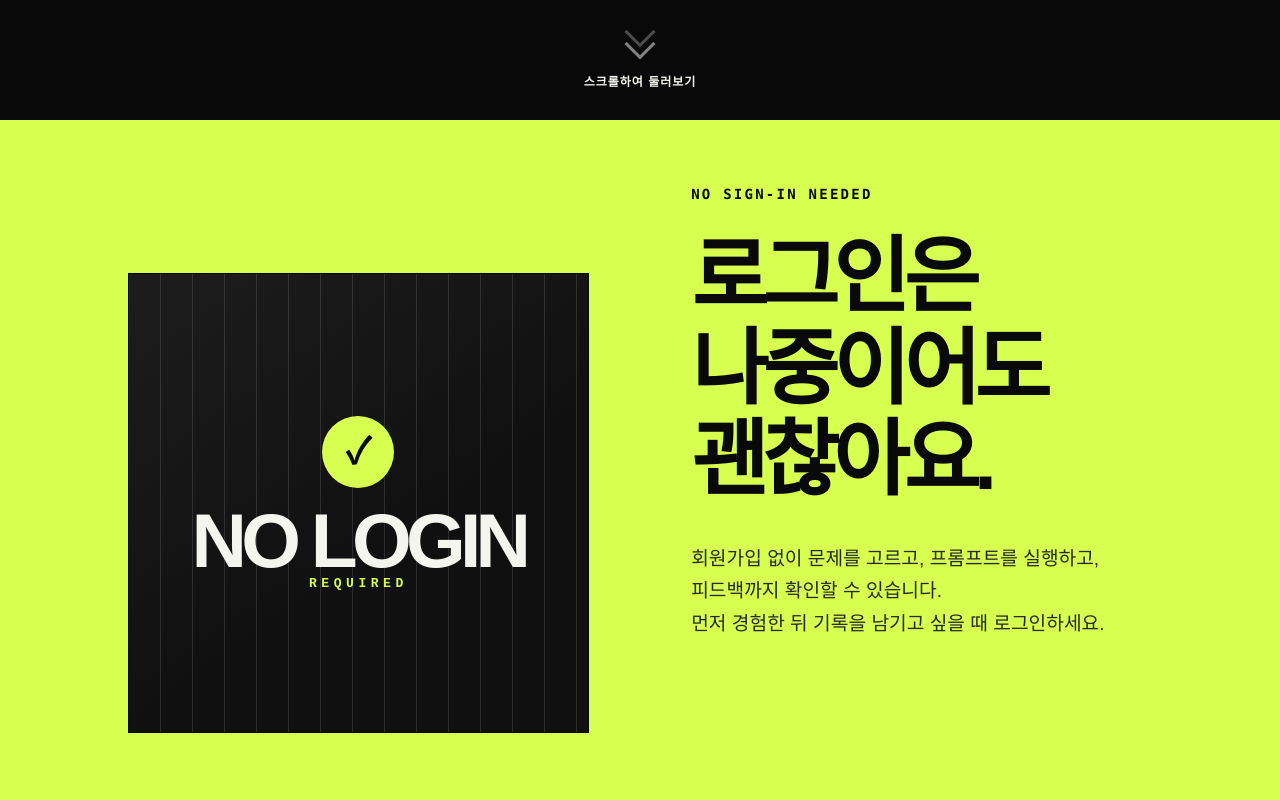
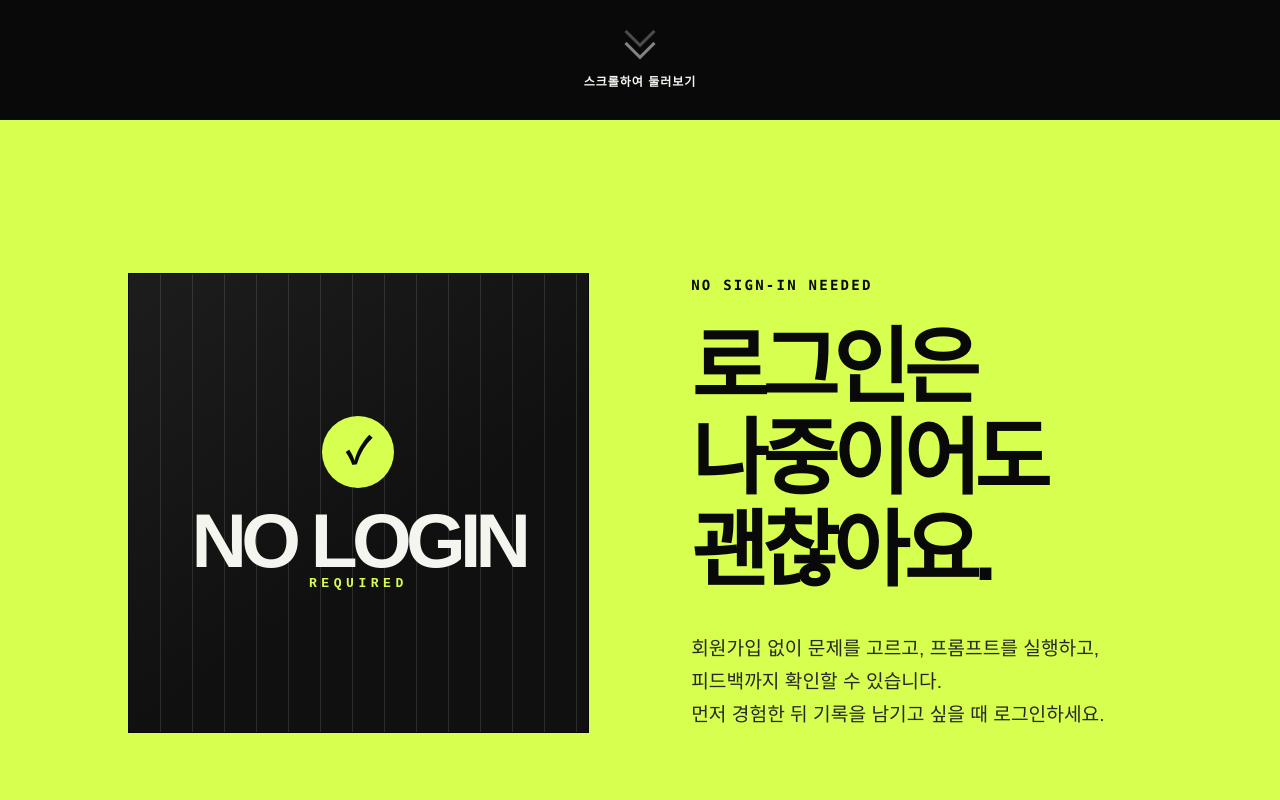
Before and after one commit to ddingorang/itsourprompt, a React (Vite) app in the folder frontend/: page / in a window 1280 px wide. Shown: the part 680-1480 px from the top of the page. Built offline with nearby package versions, Linux system fonts and the light colour scheme; no server answers.

Commit message:
landing: 비로그인 안내 화면 세로 중앙 정렬

```diff
--- a/frontend/src/pages/HomePage.tsx
+++ b/frontend/src/pages/HomePage.tsx
@@ -116,7 +116,7 @@ export default function HomePage() {
         </section>
 
         <section className="landing-guest min-h-[calc(100svh-66px)] border-b border-[#090909] bg-[#d6ff50] text-[#090909]">
-          <div className="mx-auto grid min-h-[calc(100svh-66px)] w-[80%] grid-cols-2 items-start gap-[8vw] pt-[clamp(34px,5vw,64px)] pb-8 max-[1100px]:w-[90%] max-[760px]:min-h-[90svh] max-[760px]:w-[calc(100%_-_32px)] max-[760px]:grid-cols-1">
+          <div className="mx-auto grid min-h-[calc(100svh-66px)] w-[80%] grid-cols-2 items-center gap-[8vw] pt-[clamp(34px,5vw,64px)] pb-8 max-[1100px]:w-[90%] max-[760px]:min-h-[90svh] max-[760px]:w-[calc(100%_-_32px)] max-[760px]:grid-cols-1">
           <div className="order-2 max-[760px]:order-1" data-reveal>
             <div className="mb-7 font-mono text-sm font-bold tracking-[0.16em]">NO SIGN-IN NEEDED</div>
             <h2 className="m-0 text-[clamp(46px,6.5vw,94px)] leading-[1.1] font-black tracking-[-0.07em] [word-break:keep-all]">
```
